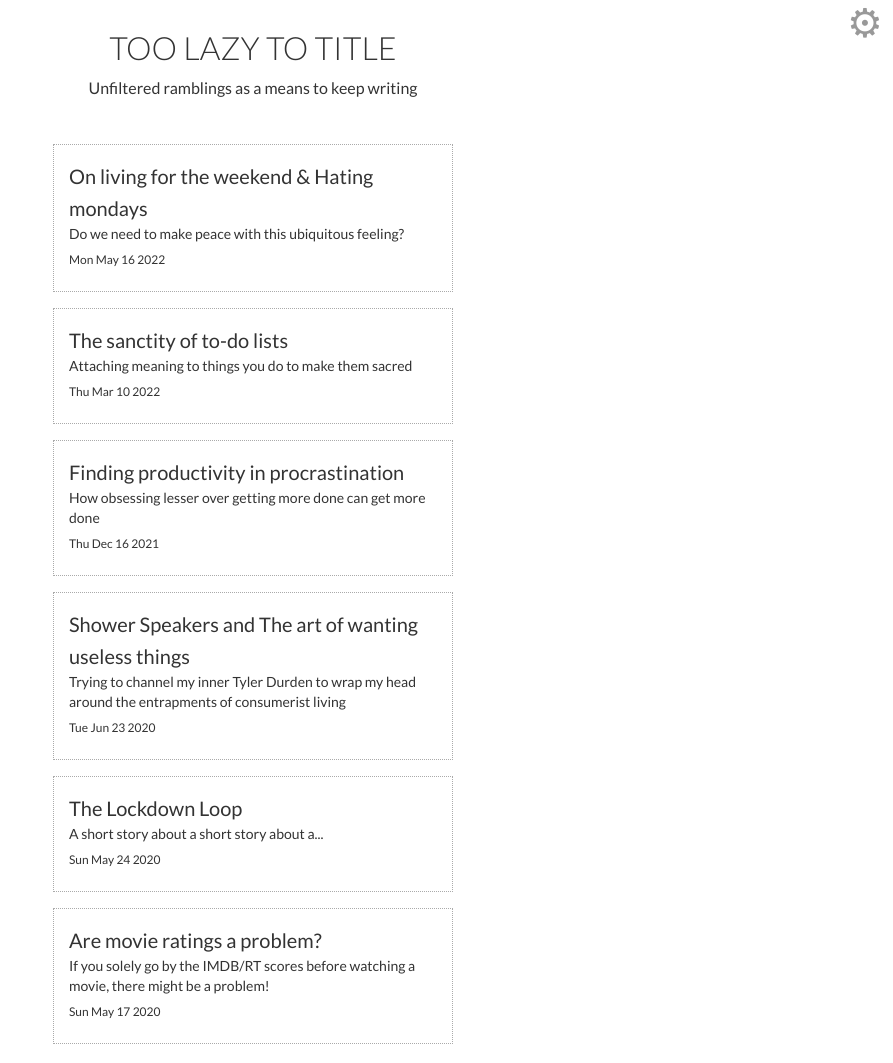
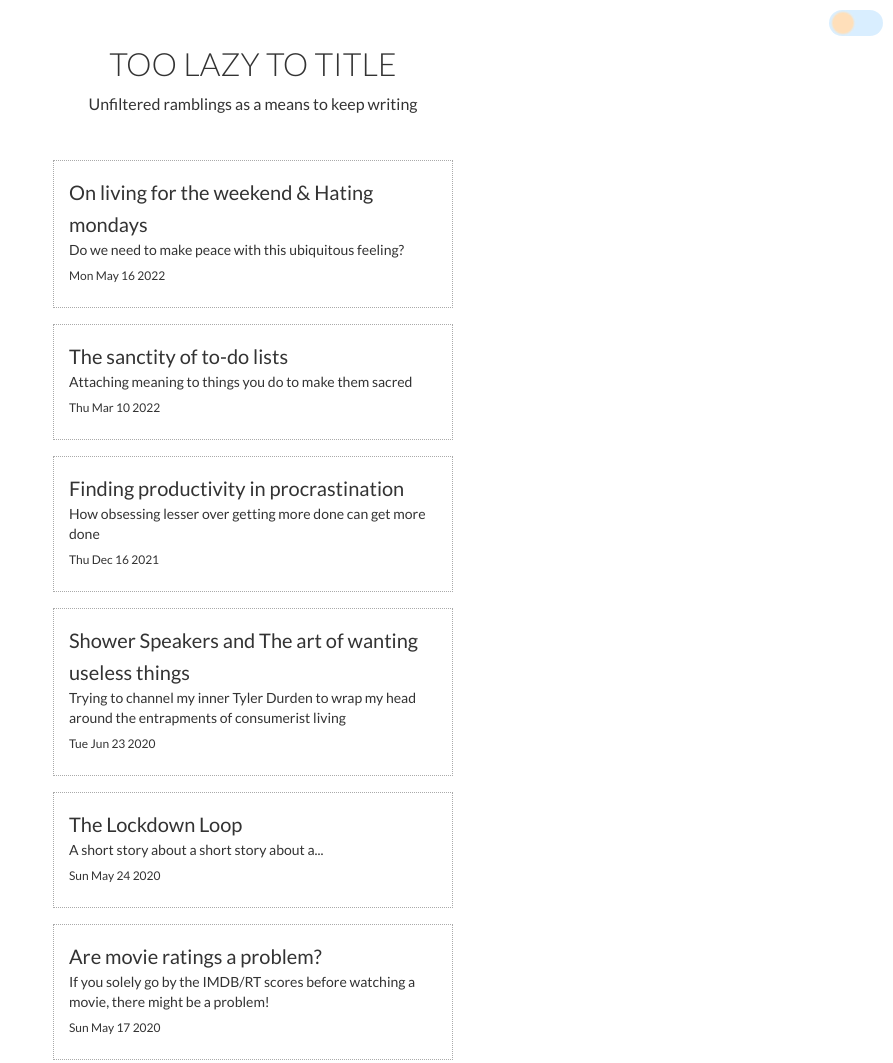
Before and after one commit to ajaymenon0/blog, a website: page docs/index.html in a window 1280 px wide. Shown: the whole page, without its empty margins (387-1280 px from the left). Drawn offline with Linux system fonts and the light colour scheme.

Commit message:
feat: added theme switcher with ☀️  and 🌙

```diff
--- a/css/styles.css
+++ b/css/styles.css
@@ -18,8 +18,8 @@
 
 body {
   font-family: 'Lato', sans-serif;
-  padding: 2rem;
-  transition: background-color 300ms;
+  padding: 3rem 2rem;
+  transition: background-color 500ms;
 }
 
 body {
@@ -162,3 +162,9 @@ article li {
 article em {
   font-style: italic;
 }
+
+.settings {
+  position: fixed;
+  top: 10px;
+  right: 10px;
+}
--- a/css/switch.css
+++ b/css/switch.css
@@ -1,10 +1,13 @@
 .switch {
   position: relative;
   display: inline-block;
-  width: 60px;
-  height: 34px;
-  font-size: 6px;
-  text-align: center;
+  width: 54px;
+  height: 26px;
+  opacity: 0.8;
+  --light-slider-bg: #abd9ff8f;
+  --dark-slider-bg: #5f6f94;
+  --sun: #ffd8a9;
+  --moon: #f2f2f2;
 }
 
 .switch input {
@@ -20,42 +23,34 @@
   left: 0;
   right: 0;
   bottom: 0;
-  background-color: #ccc;
-  -webkit-transition: .4s;
-  transition: .4s;
+  background-color: var(--light-slider-bg);
+  -webkit-transition: 0.4s;
+  transition: 0.4s;
+  border-radius: 34px;
 }
 
 .slider:before {
   position: absolute;
   content: "";
-  height: 26px;
-  width: 26px;
+  height: 20px;
+  width: 20px;
   left: 4px;
-  bottom: 4px;
-  background-color: white;
-  -webkit-transition: .4s;
-  transition: .4s;
+  bottom: 3px;
+  background-color: var(--sun);
+  -webkit-transition: ease-in-out 300ms;
+  transition: ease-in-out 300ms;
+  border-radius: 50%;
+  box-shadow: inset 0px 0px 0 transparent, 0 0 2px 1px var(--sun);
 }
 
 input:checked + .slider {
-  background-color: #333333;
-}
-
-input:focus + .slider {
-  box-shadow: 0 0 1px #333333;
+  background-color: var(--dark-slider-bg);
 }
 
 input:checked + .slider:before {
-  -webkit-transform: translateX(26px);
-  -ms-transform: translateX(26px);
-  transform: translateX(26px);
+  -webkit-transform: translateX(26px) rotate(-45deg);
+  -ms-transform: translateX(26px) rotate(-45deg);
+  transform: translateX(26px) rotate(-45deg);
+  background-color: transparent;
+  box-shadow: inset 6px 0px 0 0.9px var(--moon);
 }
-
-/* Rounded sliders */
-.slider.round {
-  border-radius: 34px;
-}
-
-.slider.round:before {
-  border-radius: 50%;
-}
--- a/docs/css/styles.css
+++ b/docs/css/styles.css
@@ -18,8 +18,8 @@
 
 body {
   font-family: 'Lato', sans-serif;
-  padding: 2rem;
-  transition: background-color 300ms;
+  padding: 3rem 2rem;
+  transition: background-color 500ms;
 }
 
 body {
@@ -162,3 +162,9 @@ article li {
 article em {
   font-style: italic;
 }
+
+.settings {
+  position: fixed;
+  top: 10px;
+  right: 10px;
+}
--- a/docs/css/switch.css
+++ b/docs/css/switch.css
@@ -1,10 +1,13 @@
 .switch {
   position: relative;
   display: inline-block;
-  width: 60px;
-  height: 34px;
-  font-size: 6px;
-  text-align: center;
+  width: 54px;
+  height: 26px;
+  opacity: 0.8;
+  --light-slider-bg: #abd9ff8f;
+  --dark-slider-bg: #5f6f94;
+  --sun: #ffd8a9;
+  --moon: #f2f2f2;
 }
 
 .switch input {
@@ -20,42 +23,34 @@
   left: 0;
   right: 0;
   bottom: 0;
-  background-color: #ccc;
-  -webkit-transition: .4s;
-  transition: .4s;
+  background-color: var(--light-slider-bg);
+  -webkit-transition: 0.4s;
+  transition: 0.4s;
+  border-radius: 34px;
 }
 
 .slider:before {
   position: absolute;
   content: "";
-  height: 26px;
-  width: 26px;
+  height: 20px;
+  width: 20px;
   left: 4px;
-  bottom: 4px;
-  background-color: white;
-  -webkit-transition: .4s;
-  transition: .4s;
+  bottom: 3px;
+  background-color: var(--sun);
+  -webkit-transition: ease-in-out 300ms;
+  transition: ease-in-out 300ms;
+  border-radius: 50%;
+  box-shadow: inset 0px 0px 0 transparent, 0 0 2px 1px var(--sun);
 }
 
 input:checked + .slider {
-  background-color: #333333;
-}
-
-input:focus + .slider {
-  box-shadow: 0 0 1px #333333;
+  background-color: var(--dark-slider-bg);
 }
 
 input:checked + .slider:before {
-  -webkit-transform: translateX(26px);
-  -ms-transform: translateX(26px);
-  transform: translateX(26px);
+  -webkit-transform: translateX(26px) rotate(-45deg);
+  -ms-transform: translateX(26px) rotate(-45deg);
+  transform: translateX(26px) rotate(-45deg);
+  background-color: transparent;
+  box-shadow: inset 6px 0px 0 0.9px var(--moon);
 }
-
-/* Rounded sliders */
-.slider.round {
-  border-radius: 34px;
-}
-
-.slider.round:before {
-  border-radius: 50%;
-}
--- a/docs/index.html
+++ b/docs/index.html
@@ -10,14 +10,10 @@
   <title>Too lazy to title</title>
 </head>
 <body>
-  <div class="sidebar hidden" id="sidebar">
-    <button id="settings">
-      <span>⚙</span>
-    </button>
-    <label for="theme" class="switch">
-      Theme
-      <input type="checkbox" checked="" id="theme">
-      <span class="slider round"></span>
+  <div class="settings">
+    <label class="switch">
+      <input type="checkbox" id="theme">
+      <span class="slider"></span>
     </label>
   </div>
   <header>
--- a/docs/js/script.js
+++ b/docs/js/script.js
@@ -9,11 +9,11 @@ if (themeSwitcher) {
     const isChecked = e.target.checked;
 
     if (isChecked) {
-      localStorage.setItem("theme", "light");
+      localStorage.setItem("theme", "dark");
       checkAndSetTheme();
     }
     else {
-      localStorage.setItem("theme", "dark");
+      localStorage.setItem("theme", "light");
       checkAndSetTheme();
     }
   }
@@ -48,7 +48,7 @@ if (settingsBtn) {
   checkAndSetTheme();
   const getTheme = localStorage.getItem("theme") || "light";
   if (themeSwitcher) {
-    if (getTheme === "light") themeSwitcher.checked = true;
-    else themeSwitcher.checked = false;
+    if (getTheme === "light") themeSwitcher.checked = false;
+    else themeSwitcher.checked = true;
   }
 })();
--- a/package.json
+++ b/package.json
@@ -5,7 +5,7 @@
   "main": "index.js",
   "scripts": {
     "start": "nodemon index.js",
-    "watch": "nodemon --watch posts -e html index.js",
+    "watch": "nodemon --watch posts --watch templates --watch css --watch js -e html,css,js index.js",
     "serve": "serve docs",
     "dev": "concurrently --kill-others \"npm run watch\" \"npm run serve\"",
     "test": "echo \"Error: no test specified\" && exit 1"
```
Also changed, not shown: docs/living-for-the-weekend/index.html (+0 -1 lines), docs/movie-ratings-problem/index.html (+0 -1 lines), docs/productivity-procrastination/index.html (+0 -1 lines), docs/sacred-todo-lists/index.html (+0 -1 lines), docs/the-lockdown-loop/index.html (+0 -1 lines), docs/wanting-useless-things/index.html (+0 -1 lines), js/script.js (+4 -4 lines), templates/main.html (+4 -8 lines), templates/post.html (+0 -1 lines).
